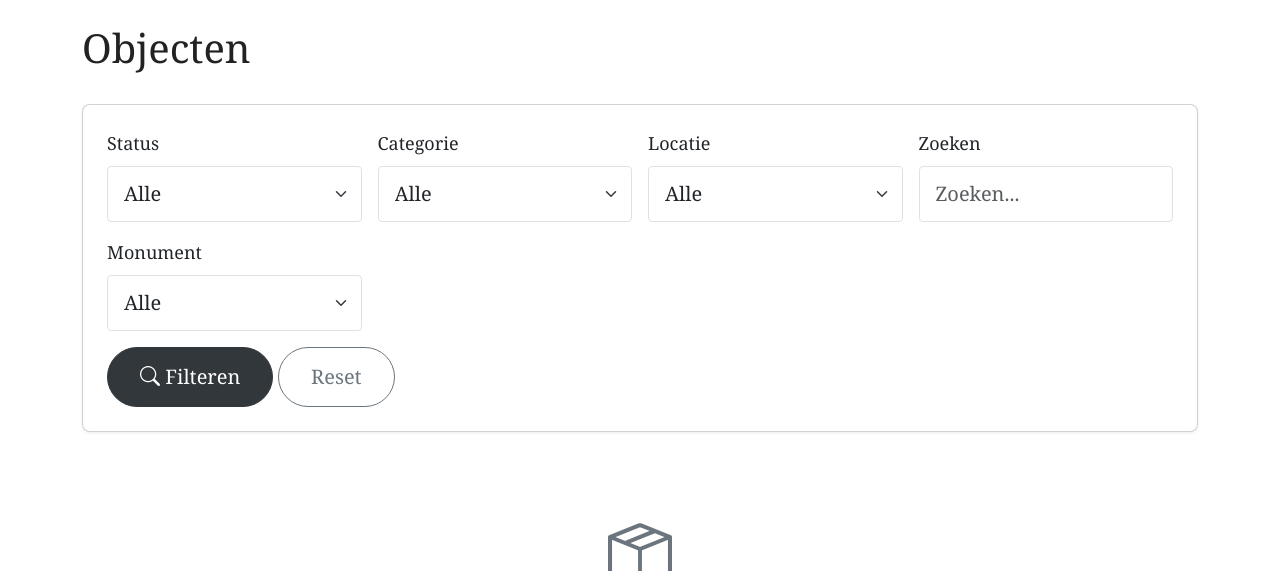
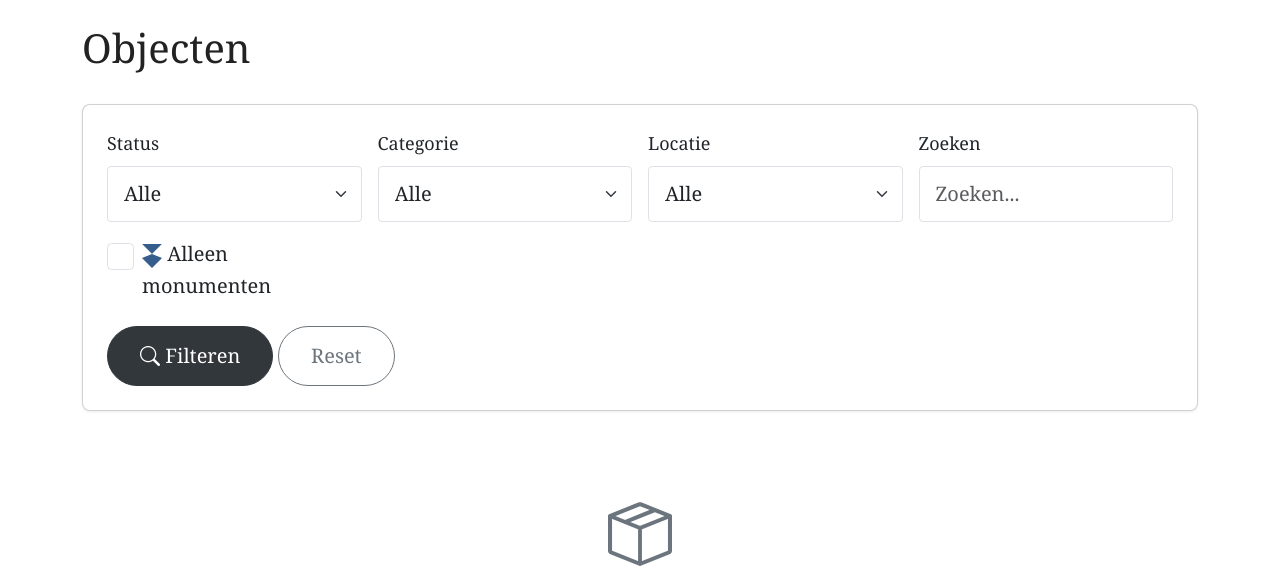
Before and after one commit to rdney/paradisefmx, a Django app: template core/templates/core/asset_list.html in a window 1280 px wide. Shown: the part 64-635 px from the top of the page. Run offline with Django 5.2, Linux system fonts and the light colour scheme; the template is opened without the code that fills it, so the values that code supplies are empty.

Commit message:
Change monument filter to checkbox with icon

```diff
--- a/core/templates/core/asset_list.html
+++ b/core/templates/core/asset_list.html
@@ -53,13 +53,13 @@
                 <label class="form-label" for="q">{% trans "Zoeken" %}</label>
                 <input type="text" name="q" id="q" value="{{ current_filters.q }}" class="form-control form-control-lg" placeholder="{% trans 'Zoeken...' %}">
             </div>
-            <div class="col-md-3">
-                <label class="form-label" for="monument">{% trans "Monument" %}</label>
-                <select name="monument" id="monument" class="form-select form-select-lg">
-                    <option value="">{% trans "Alle" %}</option>
-                    <option value="1" {% if current_filters.monument == '1' %}selected{% endif %}>{% trans "Alleen monumenten" %}</option>
-                    <option value="0" {% if current_filters.monument == '0' %}selected{% endif %}>{% trans "Geen monumenten" %}</option>
-                </select>
+            <div class="col-md-3 d-flex align-items-end">
+                <div class="form-check mb-2">
+                    <input type="checkbox" name="monument" id="monument" value="1" class="form-check-input" style="width: 1.5em; height: 1.5em;" {% if current_filters.monument == '1' %}checked{% endif %}>
+                    <label class="form-check-label fs-5 ms-2" for="monument">
+                        <img src="{% static 'img/monument.svg' %}" alt="" style="height: 24px;"> {% trans "Alleen monumenten" %}
+                    </label>
+                </div>
             </div>
             <div class="col-12">
                 <button type="submit" class="btn btn-primary btn-lg">
--- a/core/views.py
+++ b/core/views.py
@@ -59,8 +59,6 @@ class AssetListView(LoginRequiredMixin, ListView):
         monument = self.request.GET.get('monument')
         if monument == '1':
             qs = qs.filter(is_monument=True)
-        elif monument == '0':
-            qs = qs.filter(is_monument=False)
 
         return qs
 
```
